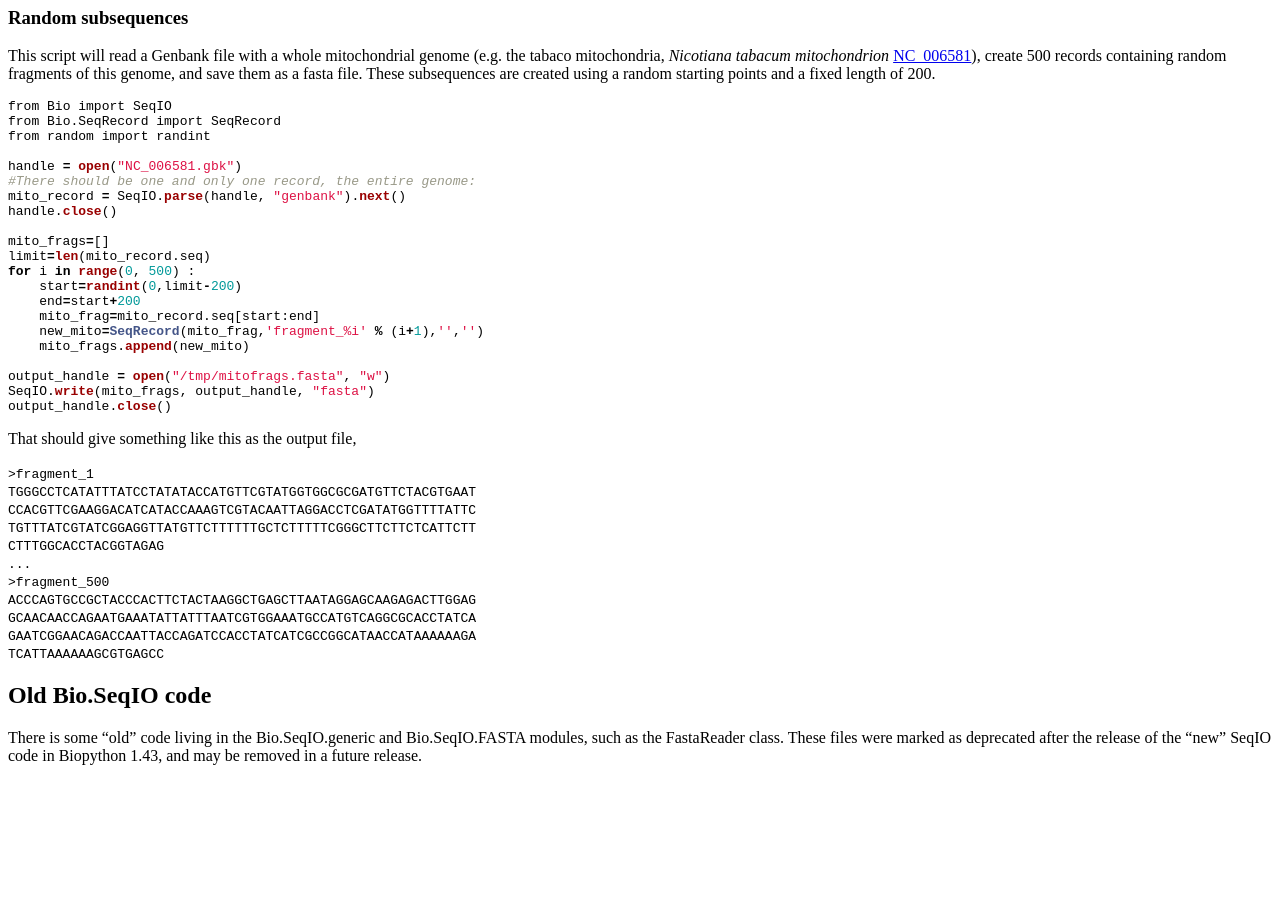
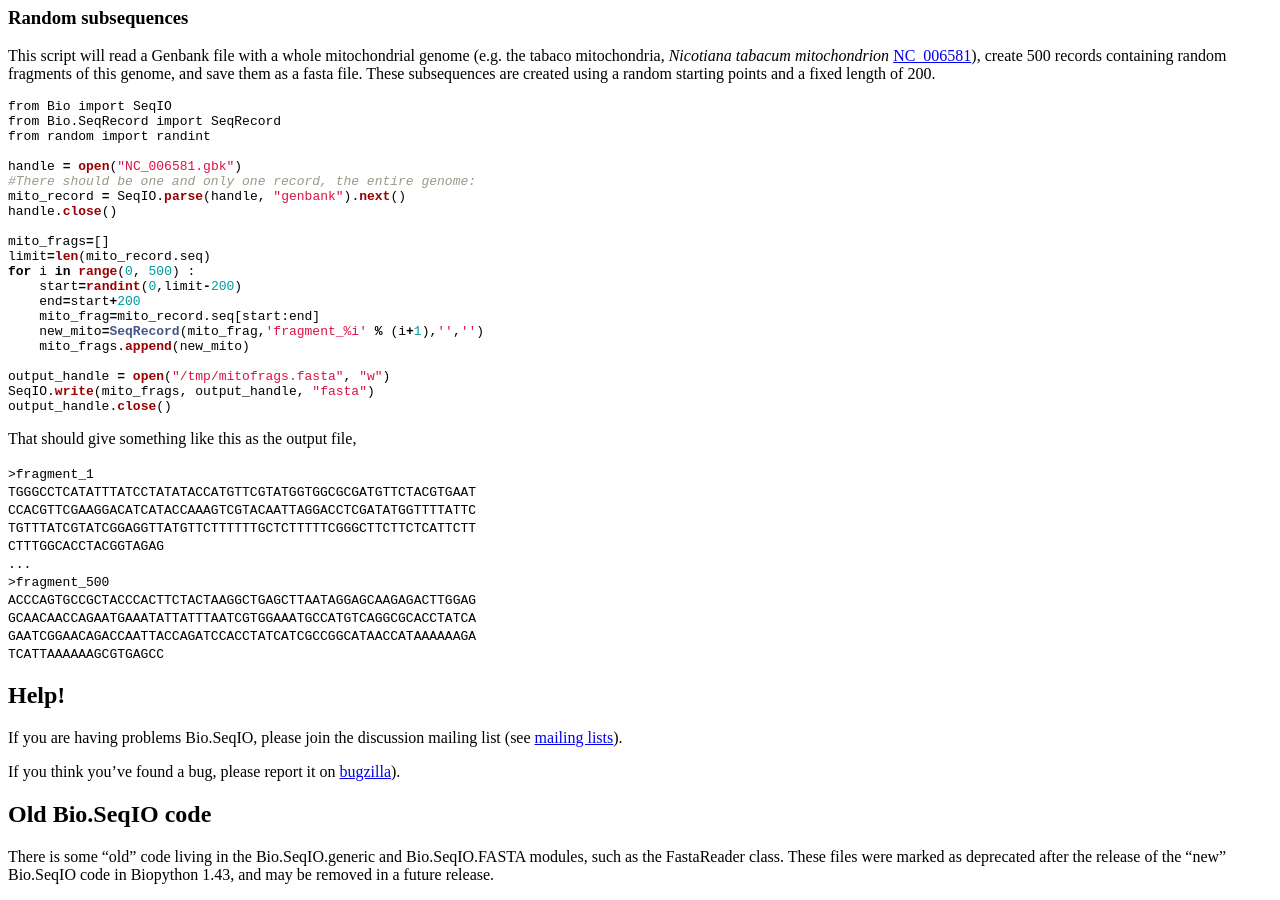
Before and after one commit to biopython/biopython.github.io, a Jekyll site: the page built from wiki/SeqIO.md, in a window 1280 px wide and 900 px high, scrolled down 4268 px. Built offline with Jekyll 4.4.1, drawn with Linux system fonts in a browser that asks for light colours; before the commit the page ends 5049 px from its top, so only the background shows below that.

Commit message:
Added a help section

```diff
--- a/wiki/SeqIO.md
+++ b/wiki/SeqIO.md
@@ -411,10 +411,19 @@ That should give something like this as the output file,
 `GAATCGGAACAGACCAATTACCAGATCCACCTATCATCGCCGGCATAACCATAAAAAAGA`
 `TCATTAAAAAAGCGTGAGCC`
 
+Help!
+-----
+
+If you are having problems Bio.SeqIO, please join the discussion mailing
+list (see [mailing lists](mailing_lists "wikilink")).
+
+If you think you've found a bug, please report it on
+[bugzilla](http://bugzilla.open-bio.org/)).
+
 Old Bio.SeqIO code
 ------------------
 
 There is some "old" code living in the Bio.SeqIO.generic and
 Bio.SeqIO.FASTA modules, such as the FastaReader class. These files were
-marked as deprecated after the release of the "new" SeqIO code in
+marked as deprecated after the release of the "new" Bio.SeqIO code in
 Biopython 1.43, and may be removed in a future release.
```
Also changed, not shown: 1 other file.
